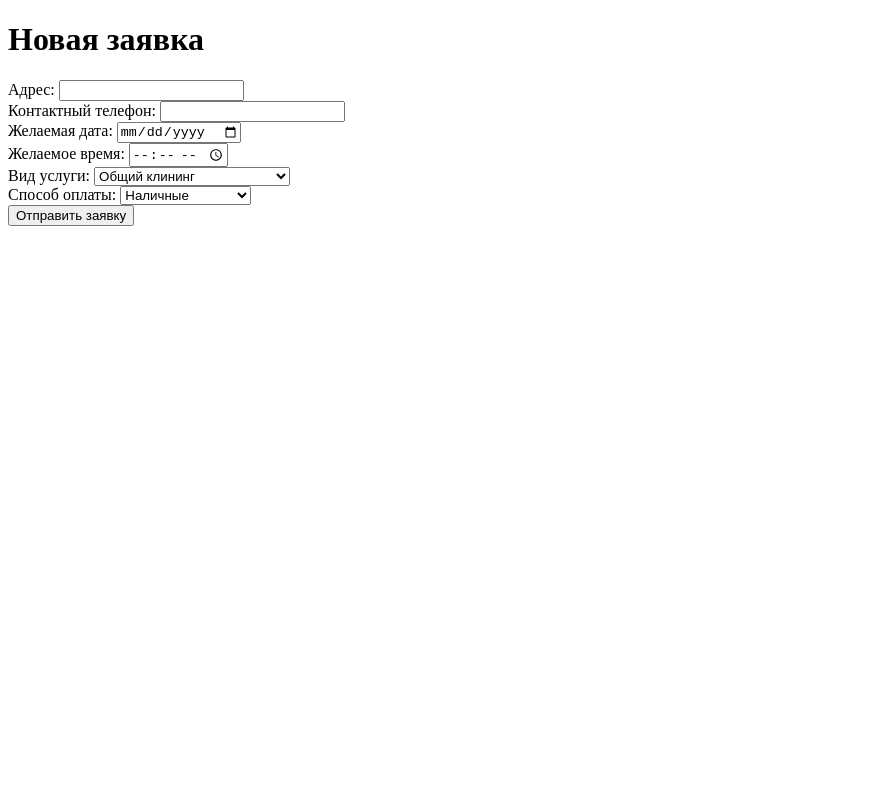
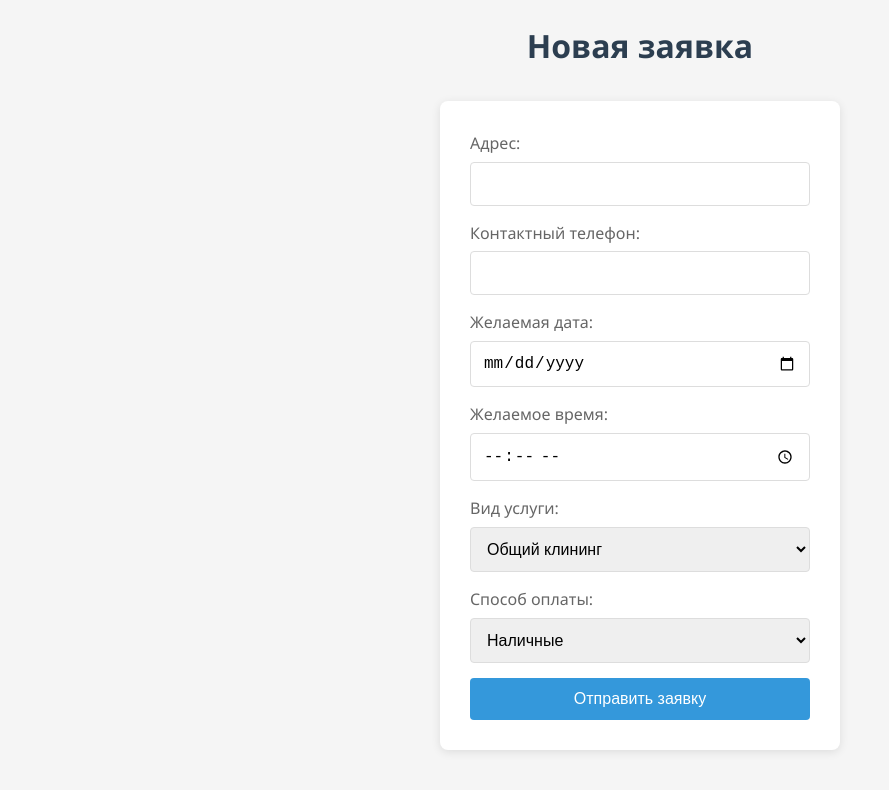
Before and after one commit to elyis/demka_v2, a website: page public/new-request.html in a window 1280 px wide. Shown: the whole page, without its empty margins (0-889 px from the left). Drawn offline with Linux system fonts and the light colour scheme.

Commit message:
Добавлены стили и ссылка на задание

```diff
--- a/public/new-request.html
+++ b/public/new-request.html
@@ -3,6 +3,7 @@
   <head>
     <meta charset="UTF-8" />
     <title>Новая заявка</title>
+    <link rel="stylesheet" href="styles.css" />
   </head>
   <body>
     <h1>Новая заявка</h1>
--- /dev/null
+++ b/public/styles.css
@@ -0,0 +1,101 @@
+/* Общие стили */
+* {
+  margin: 0;
+  padding: 0;
+  box-sizing: border-box;
+}
+
+body {
+  font-family: 'Segoe UI', Tahoma, Geneva, Verdana, sans-serif;
+  line-height: 1.6;
+  background-color: #f5f5f5;
+  color: #333;
+  padding: 20px;
+}
+
+.container {
+  max-width: 1200px;
+  margin: 0 auto;
+  padding: 20px;
+}
+
+h1 {
+  text-align: center;
+  margin-bottom: 30px;
+  color: #2c3e50;
+}
+
+/* Стили форм */
+form {
+  max-width: 400px;
+  margin: 0 auto;
+  background: white;
+  padding: 30px;
+  border-radius: 8px;
+  box-shadow: 0 2px 10px rgba(0, 0, 0, 0.1);
+}
+
+input, select {
+  width: 100%;
+  padding: 12px;
+  margin-bottom: 15px;
+  border: 1px solid #ddd;
+  border-radius: 4px;
+  font-size: 16px;
+}
+
+input:focus, select:focus {
+  outline: none;
+  border-color: #3498db;
+  box-shadow: 0 0 5px rgba(52, 152, 219, 0.3);
+}
+
+button {
+  width: 100%;
+  padding: 12px;
+  background-color: #3498db;
+  color: white;
+  border: none;
+  border-radius: 4px;
+  cursor: pointer;
+  font-size: 16px;
+  transition: background-color 0.3s;
+}
+
+button:hover {
+  background-color: #2980b9;
+}
+
+/* Стили для ссылок */
+a {
+  display: block;
+  text-align: center;
+  margin-top: 15px;
+  color: #3498db;
+  text-decoration: none;
+}
+
+a:hover {
+  text-decoration: underline;
+}
+
+/* Стили для списка заявок */
+#requests-list {
+  background: white;
+  padding: 20px;
+  border-radius: 8px;
+  box-shadow: 0 2px 10px rgba(0, 0, 0, 0.1);
+}
+
+/* Стили для меток в форме */
+label {
+  display: block;
+  margin-bottom: 5px;
+  color: #666;
+}
+
+/* Стили для кнопки создания новой заявки */
+button[onclick] {
+  margin-top: 20px;
+  max-width: 300px;
+}
```
Also changed, not shown: public/index.html (+1 -0 lines), public/login.html (+1 -0 lines), public/requests.html (+1 -0 lines), readme.md (added).
